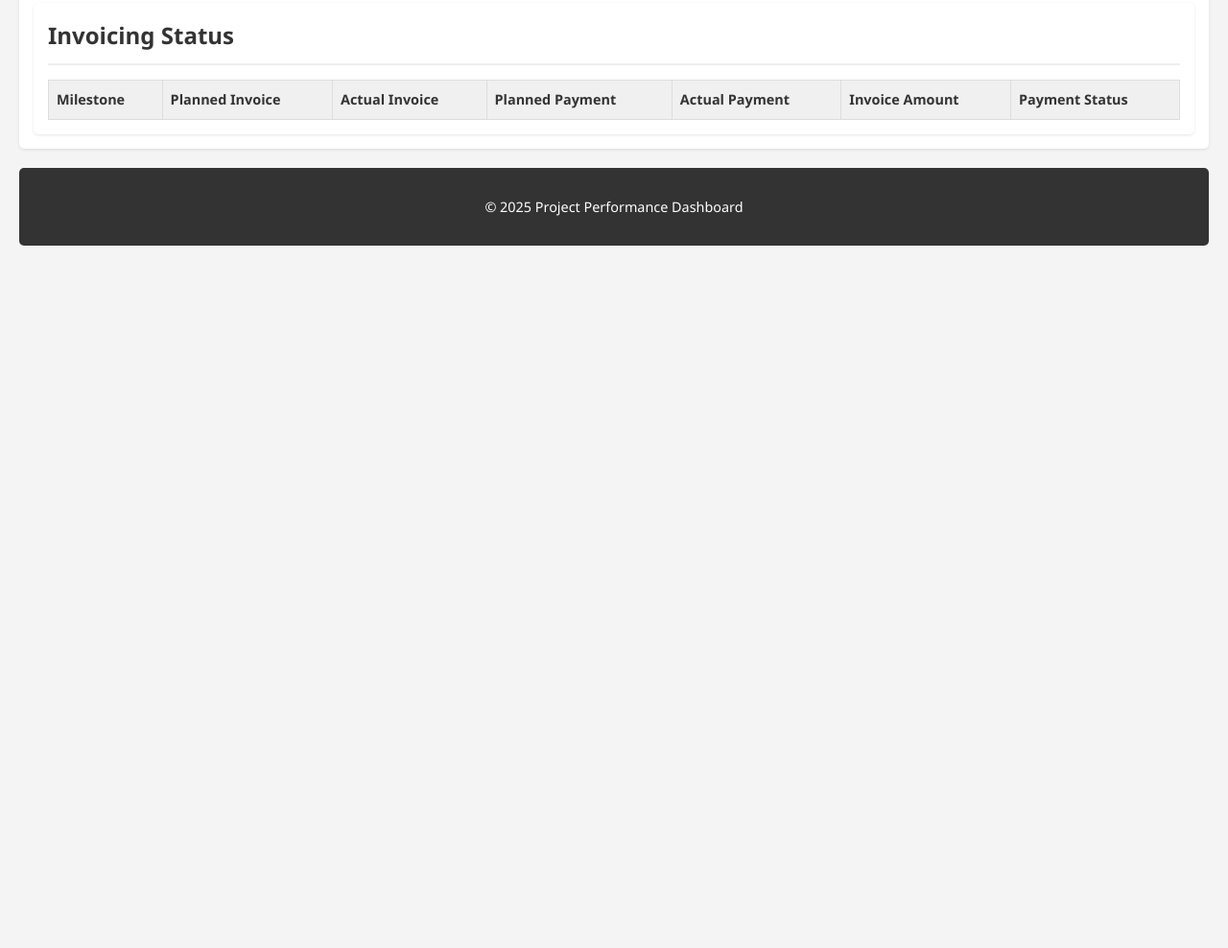
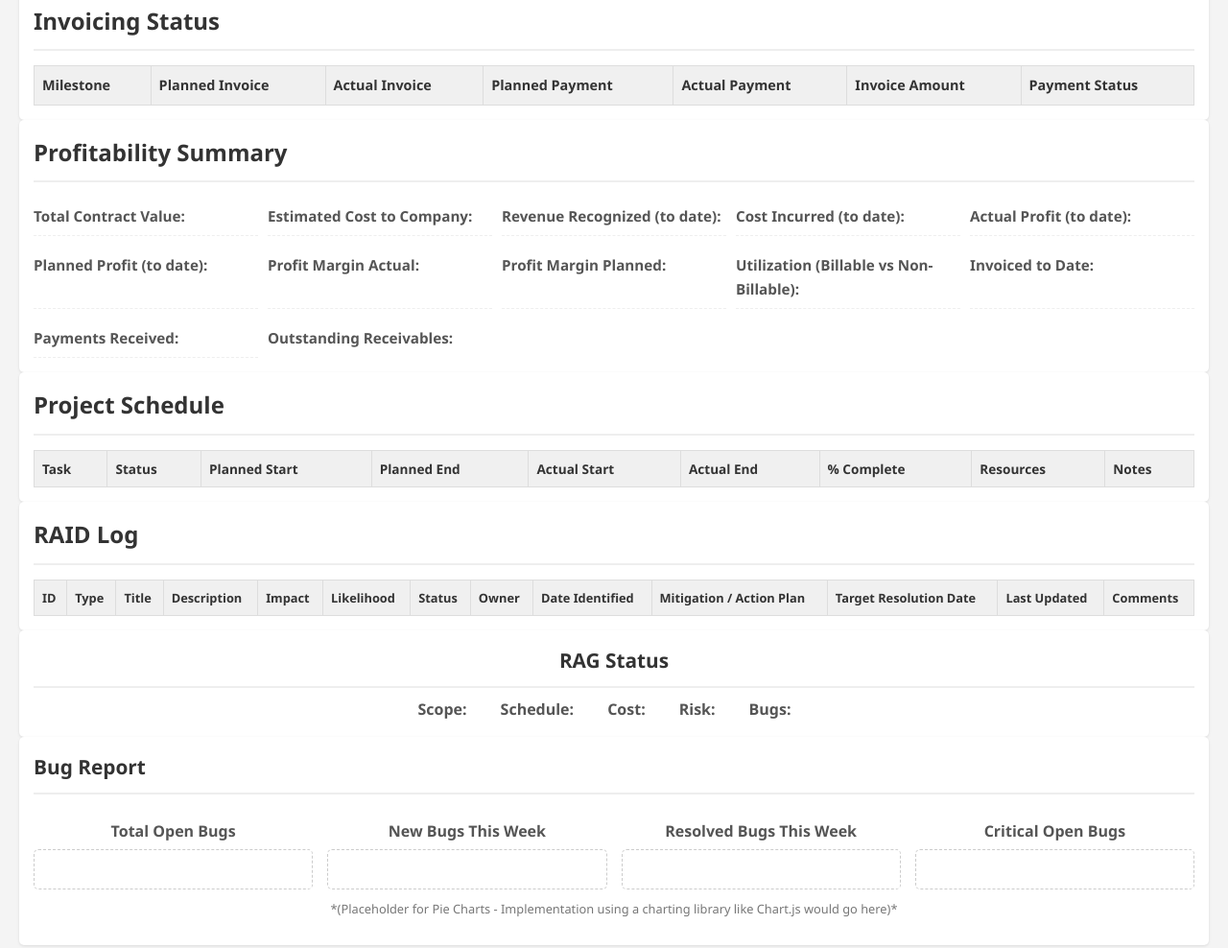
Before and after one commit to gauravsharrma/project-dashboard-1, a plain HTML site: page index.html in a window 1280 px wide. Shown: the part 176-1164 px from the top of the page at 96% size. Before the commit the page ends 800 px from the top, so only its background shows below. Drawn offline with Linux system fonts and the light colour scheme; files that its build step writes are made by us from their sources.

Commit message:
Update index.html

```diff
--- a/index.html
+++ b/index.html
@@ -4,51 +4,137 @@
     <meta charset="UTF-8">
     <meta name="viewport" content="width=device-width, initial-scale=1.0">
     <title>Project Performance Dashboard</title>
-    <link rel="stylesheet" href="css/style.css">
-    </head>
+    <link rel="stylesheet" href="style.css">
+</head>
 <body>
     <header>
         <h1>Project Performance Dashboard - Week 9</h1>
     </header>
 
-    <main class="compact-dashboard">
-        <section id="invoicing-status-container" class="dashboard-section"></section>
-        <!--
-        <section id="profitability-summary-container" class="dashboard-section"></section>
-        <section id="project-schedule-container" class="dashboard-section"></section>
-        <section id="raid-log-container" class="dashboard-section"></section>
-        <section id="rag-status-container" class="dashboard-section"></section>
-        <section id="bug-report-container" class="dashboard-section"></section>
-        -->
+    <main class="dashboard">
+        <section id="invoicing-status" class="dashboard-section">
+            <h2>Invoicing Status</h2>
+            <table>
+                <thead>
+                    <tr>
+                        <th>Milestone</th>
+                        <th>Planned Invoice</th>
+                        <th>Actual Invoice</th>
+                        <th>Planned Payment</th>
+                        <th>Actual Payment</th>
+                        <th>Invoice Amount</th>
+                        <th>Payment Status</th>
+                    </tr>
+                </thead>
+                <tbody id="invoicing-table-body">
+                </tbody>
+            </table>
+        </section>
+
+        <section id="profitability-summary" class="dashboard-section">
+            <h2>Profitability Summary</h2>
+            <div class="summary-metrics">
+                <div class="metric"><span>Total Contract Value:</span> <span id="profit-contract-value"></span></div>
+                <div class="metric"><span>Estimated Cost to Company:</span> <span id="profit-estimated-cost"></span></div>
+                <div class="metric"><span>Revenue Recognized (to date):</span> <span id="profit-revenue-recognized"></span></div>
+                <div class="metric"><span>Cost Incurred (to date):</span> <span id="profit-cost-incurred"></span></div>
+                <div class="metric"><span>Actual Profit (to date):</span> <span id="profit-actual"></span></div>
+                <div class="metric"><span>Planned Profit (to date):</span> <span id="profit-planned"></span></div>
+                <div class="metric"><span>Profit Margin Actual:</span> <span id="profit-margin-actual"></span></div>
+                <div class="metric"><span>Profit Margin Planned:</span> <span id="profit-margin-planned"></span></div>
+                <div class="metric"><span>Utilization (Billable vs Non-Billable):</span> <span id="profit-utilization"></span></div>
+                <div class="metric"><span>Invoiced to Date:</span> <span id="profit-invoiced"></span></div>
+                <div class="metric"><span>Payments Received:</span> <span id="profit-payments-received"></span></div>
+                <div class="metric"><span>Outstanding Receivables:</span> <span id="profit-receivables"></span></div>
+            </div>
+        </section>
+
+        <section id="project-schedule" class="dashboard-section">
+            <h2>Project Schedule</h2>
+            <table>
+                <thead>
+                    <tr>
+                        <th>Task</th>
+                        <th>Status</th>
+                        <th>Planned Start</th>
+                        <th>Planned End</th>
+                        <th>Actual Start</th>
+                        <th>Actual End</th>
+                        <th>% Complete</th>
+                        <th>Resources</th>
+                        <th>Notes</th>
+                    </tr>
+                </thead>
+                <tbody id="schedule-table-body">
+                </tbody>
+            </table>
+        </section>
+
+        <section id="raid-log" class="dashboard-section">
+            <h2>RAID Log</h2>
+            <table>
+                <thead>
+                    <tr>
+                        <th>ID</th>
+                        <th>Type</th>
+                        <th>Title</th>
+                        <th>Description</th>
+                        <th>Impact</th>
+                        <th>Likelihood</th>
+                        <th>Status</th>
+                        <th>Owner</th>
+                        <th>Date Identified</th>
+                        <th>Mitigation / Action Plan</th>
+                        <th>Target Resolution Date</th>
+                        <th>Last Updated</th>
+                        <th>Comments</th>
+                    </tr>
+                </thead>
+                <tbody id="raid-table-body">
+                </tbody>
+            </table>
+        </section>
+
+        <section id="rag-status" class="dashboard-section">
+            <h2>RAG Status</h2>
+            <div class="rag-indicators">
+                <div class="rag-item" id="scope-rag">Scope: <span class="indicator"></span></div>
+                <div class="rag-item" id="schedule-rag">Schedule: <span class="indicator"></span></div>
+                <div class="rag-item" id="cost-rag">Cost: <span class="indicator"></span></div>
+                <div class="rag-item" id="risk-rag">Risk: <span class="indicator"></span></div>
+                <div class="rag-item" id="bug-rag">Bugs: <span class="indicator"></span></div>
+            </div>
+        </section>
+
+        <section id="bug-report" class="dashboard-section">
+            <h2>Bug Report</h2>
+            <div class="bug-charts">
+                <div class="bug-chart">
+                    <h3>Total Open Bugs</h3>
+                    <div class="chart-placeholder" id="open-bugs-chart"></div>
+                </div>
+                <div class="bug-chart">
+                    <h3>New Bugs This Week</h3>
+                    <div class="chart-placeholder" id="new-bugs-chart"></div>
+                </div>
+                <div class="bug-chart">
+                    <h3>Resolved Bugs This Week</h3>
+                    <div class="chart-placeholder" id="resolved-bugs-chart"></div>
+                </div>
+                <div class="bug-chart">
+                    <h3>Critical Open Bugs</h3>
+                    <div class="chart-placeholder" id="critical-bugs-chart"></div>
+                </div>
+            </div>
+            <p class="chart-note">*(Placeholder for Pie Charts - Implementation using a charting library like Chart.js would go here)*</p>
+        </section>
     </main>
 
     <footer>
         <p>&copy; 2025 Project Performance Dashboard</p>
     </footer>
 
-    <script>
-        document.addEventListener('DOMContentLoaded', async function() {
-            const loadSection = async (url, containerId) => {
-                try {
-                    const response = await fetch(url);
-                    const html = await response.text();
-                    document.getElementById(containerId).innerHTML = html;
-                } catch (error) {
-                    console.error(`Failed to load section from ${url}:`, error);
-                    document.getElementById(containerId).innerHTML = '<p>Failed to load content.</p>';
-                }
-            };
-
-            // Adjust these paths based on your repository name if needed.
-            // If your repository is 'project-dashboard-1', these paths are likely correct.
-            // If your repository is just 'project-dashboard', remove the leading '/project-dashboard-1/'.
-            await loadSection('/project-dashboard-1/html_sections/invoicingStatus.html', 'invoicing-status-container');
-            //await loadSection('/project-dashboard-1/html_sections/profitabilitySummary.html', 'profitability-summary-container');
-            //await loadSection('/project-dashboard-1/html_sections/projectSchedule.html', 'project-schedule-container');
-            //await loadSection('/project-dashboard-1/html_sections/raidLog.html', 'raid-log-container');
-            //await loadSection('/project-dashboard-1/html_sections/ragStatus.html', 'rag-status-container');
-            //await loadSection('/project-dashboard-1/html_sections/bugReport.html', 'bug-report-container');
-        });
-    </script>
+    <script src="data.js"></script>
+    <script src="script.js"></script>
 </body>
 </html>
```
